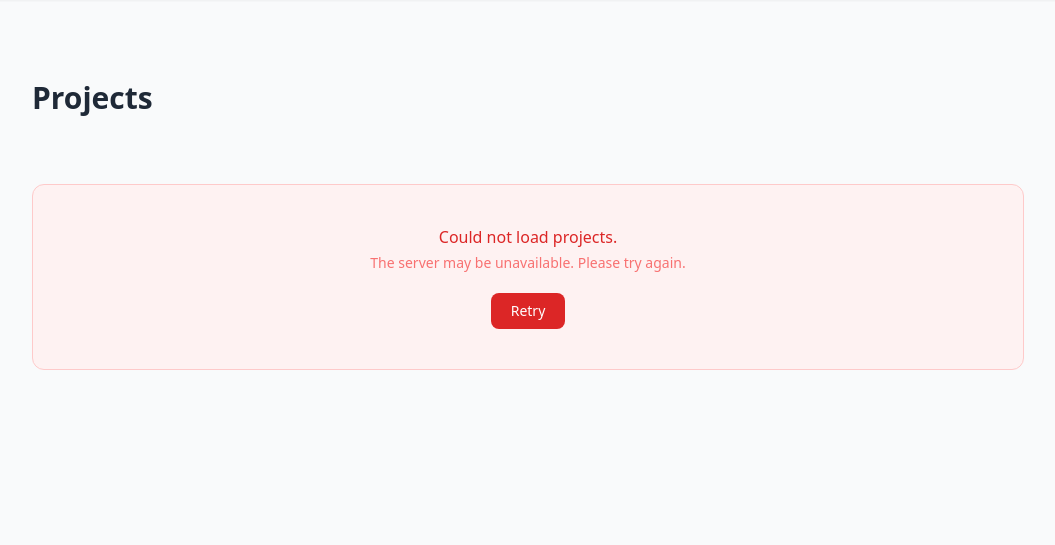
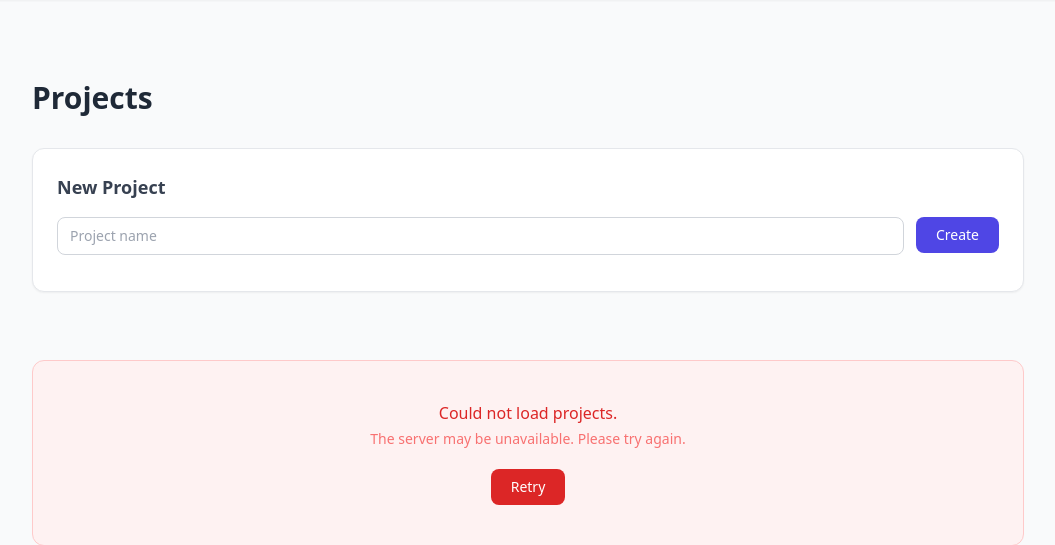
Before and after one commit to Elirjimenez/CrossStitchPatterns, a FastAPI app: page /projects in a window 1280 px wide. Shown: the part 53-598 px from the top of the page, without its empty margins (112-1167 px from the left). Run offline with FastAPI, Linux system fonts and the light colour scheme; some libraries are stand-ins or nearby versions.

Commit message:
feat: create project via HTMX form with TDD (Task 3)
- Write failing tests first (15 new tests) then implement — proper TDD cycle
- Add POST /hx/projects/create: validates name, calls CreateProject use case,
  returns flash partial; sets HX-Trigger: projectsChanged on success
- Create partials/flash.html: success (green) and error (red) message styles
- Update projects.html: add New Project form, feedback div, and extend
  #projects-list hx-trigger to include projectsChanged from:body
- Handle three error cases: blank name (400), DomainException (400),
  unexpected repo failure (500) with structlog error logging
- Update test_contains_htmx_trigger to assert projectsChanged is present
- Full suite: 394 passed, 24 skipped

Co-Authored-By: Claude Sonnet 4.6 <noreply@anthropic.com>

```diff
--- a/app/web/routes.py
+++ b/app/web/routes.py
@@ -12,7 +12,11 @@ from fastapi import APIRouter, Depends, Request
 from fastapi.responses import HTMLResponse
 from fastapi.templating import Jinja2Templates
 
+from fastapi import Form
+
+from app.application.use_cases.create_project import CreateProject, CreateProjectRequest
 from app.application.use_cases.list_projects import ListProjects
+from app.domain.exceptions import DomainException
 from app.domain.repositories.project_repository import ProjectRepository
 from app.web.api.dependencies import get_project_repository
 
@@ -69,3 +73,53 @@ async def hx_projects(
             "partials/projects_list.html",
             {"projects": [], "error": True},
         )
+
+
+@router.post("/hx/projects/create", response_class=HTMLResponse)
+async def hx_create_project(
+    request: Request,
+    name: str = Form(default=""),
+    repo: ProjectRepository = Depends(get_project_repository),
+) -> HTMLResponse:
+    """
+    HTMX partial endpoint: creates a project and returns a flash message.
+
+    On success, sets HX-Trigger: projectsChanged so the projects list reloads.
+    """
+    stripped_name = name.strip()
+
+    if not stripped_name:
+        return templates.TemplateResponse(
+            request,
+            "partials/flash.html",
+            {"success": False, "message": "Project name is required."},
+            status_code=400,
+        )
+
+    try:
+        use_case = CreateProject(project_repo=repo)
+        use_case.execute(CreateProjectRequest(name=stripped_name))
+        response = templates.TemplateResponse(
+            request,
+            "partials/flash.html",
+            {"success": True, "message": f'Project "{stripped_name}" created successfully.'},
+        )
+        response.headers["HX-Trigger"] = '{"projectsChanged": true}'
+        return response
+
+    except DomainException as exc:
+        return templates.TemplateResponse(
+            request,
+            "partials/flash.html",
+            {"success": False, "message": str(exc)},
+            status_code=400,
+        )
+
+    except Exception as exc:
+        logger.error("hx_create_project_failed", error=str(exc), exc_info=True)
+        return templates.TemplateResponse(
+            request,
+            "partials/flash.html",
+            {"success": False, "message": "An unexpected error occurred. Please try again."},
+            status_code=500,
+        )
--- a/app/web/templates/projects.html
+++ b/app/web/templates/projects.html
@@ -4,8 +4,32 @@
 
 {% block content %}
 <div class="py-10">
-  <div class="flex items-center justify-between mb-8">
-    <h2 class="text-3xl font-bold text-gray-800">Projects</h2>
+  <h2 class="text-3xl font-bold text-gray-800 mb-8">Projects</h2>
+
+  <!-- Create Project form -->
+  <div class="bg-white border border-gray-200 rounded-xl p-6 mb-8 shadow-sm">
+    <h3 class="text-lg font-semibold text-gray-700 mb-4">New Project</h3>
+    <form
+      hx-post="/hx/projects/create"
+      hx-target="#project-form-feedback"
+      hx-swap="innerHTML">
+      <div class="flex gap-3 items-start">
+        <div class="flex-1">
+          <input
+            type="text"
+            name="name"
+            placeholder="Project name"
+            required
+            class="w-full border border-gray-300 rounded-lg px-3 py-2 text-sm focus:outline-none focus:ring-2 focus:ring-indigo-400" />
+        </div>
+        <button
+          type="submit"
+          class="bg-indigo-600 text-white px-5 py-2 rounded-lg text-sm font-medium hover:bg-indigo-700 transition-colors">
+          Create
+        </button>
+      </div>
+    </form>
+    <div id="project-form-feedback" class="mt-3"></div>
   </div>
 
   <noscript>
@@ -21,11 +45,11 @@
     Loading projects&hellip;
   </div>
 
-  <!-- HTMX target: swapped with the partial on load -->
+  <!-- HTMX target: reloads on page load and after every successful project creation -->
   <div
     id="projects-list"
     hx-get="/hx/projects"
-    hx-trigger="load"
+    hx-trigger="load, projectsChanged from:body"
     hx-target="#projects-list"
     hx-swap="innerHTML"
     hx-indicator="#projects-loading">
```
Also changed, not shown: app/web/templates/partials/flash.html (added, +11 -0 lines), tests/integration/test_web_routes.py (+90 -2 lines).
